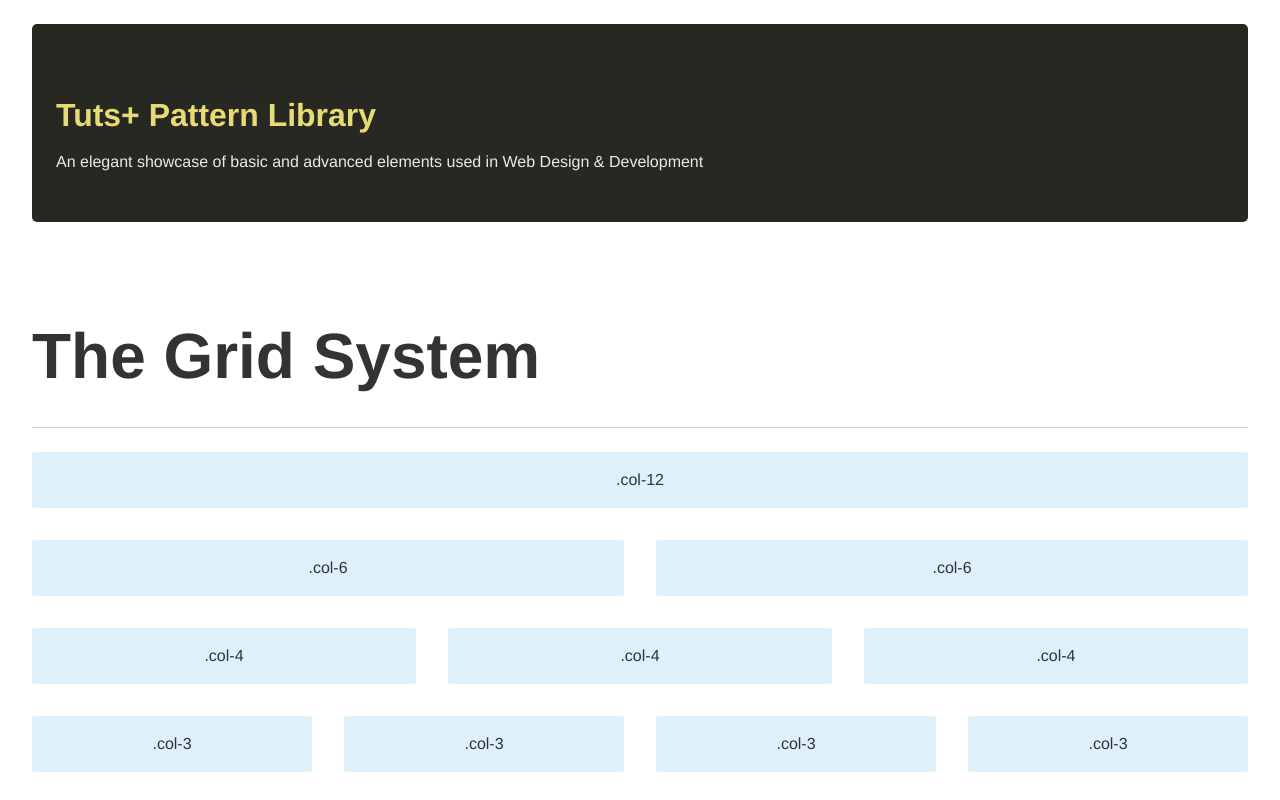
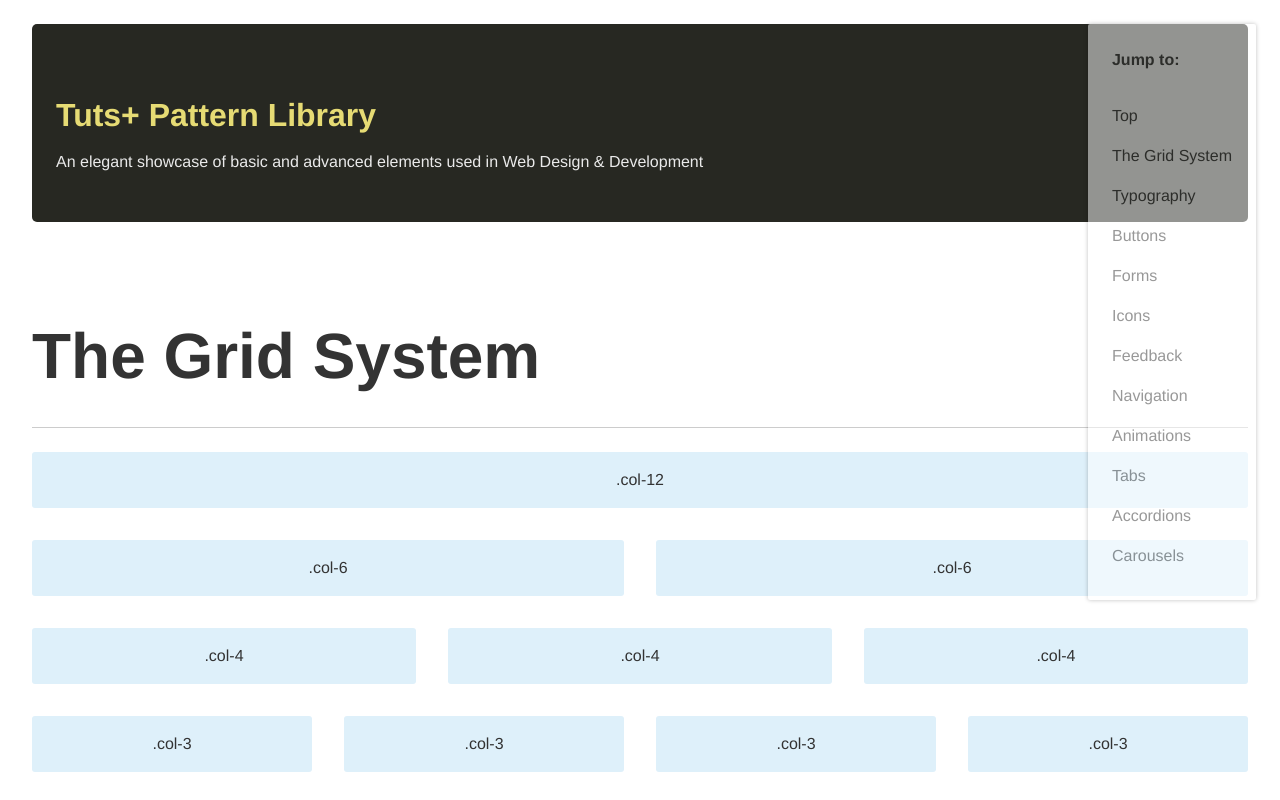
Before and after one commit to edwinchen85/pattern_library_for_web, a website: page index.html in a window 1280 px wide. Shown: the top 800 px of the page. Drawn offline with nearby package versions, Linux system fonts and the light colour scheme.

Commit message:
Add Presentation Widget

```diff
--- a/index.html
+++ b/index.html
@@ -21,8 +21,28 @@
 </head>
 <body>
 
+  <!-- Presentation Widget -->
+  <div class="pres-widget">
+    <p><strong>Jump to:</strong></p>
+
+    <ul>
+      <li><a href="#top">Top</a></li>
+      <li><a href="#nav-grid">The Grid System</a></li>
+      <li><a href="#nav-typography">Typography</a></li>
+      <li><a href="#nav-buttons">Buttons</a></li>
+      <li><a href="#nav-forms">Forms</a></li>
+      <li><a href="#nav-icons">Icons</a></li>
+      <li><a href="#nav-feedback">Feedback</a></li>
+      <li><a href="#nav-navigation">Navigation</a></li>
+      <li><a href="#nav-animations">Animations</a></li>
+      <li><a href="#nav-tabs">Tabs</a></li>
+      <li><a href="#nav-accordions">Accordions</a></li>
+      <li><a href="#nav-carousels">Carousels</a></li>
+    </ul>
+  </div>
+
   <!-- Presentation Header -->
-  <div class="container">
+  <div class="container" id="top">
     <header class="pres-header">
       <h3>Tuts+ Pattern Library</h3>
       <p>An elegant showcase of basic and advanced elements used in Web Design &amp; Development</p>
@@ -32,7 +52,7 @@
   <!-- The Grid System -->
   <section>
     <div class="container">
-      <h1>The Grid System</h1>
+      <h1 id="nav-grid">The Grid System</h1>
 
       <hr>
 
@@ -178,7 +198,7 @@
   <!-- Typography -->
   <section>
     <div class="container">
-      <h1>Typography</h1>
+      <h1 id="nav-typography">Typography</h1>
 
       <hr>
 
@@ -243,7 +263,7 @@
   <!-- Buttons -->
   <section>
     <div class="container">
-      <h1>Buttons</h1>
+      <h1 id="nav-buttons">Buttons</h1>
 
       <hr>
 
@@ -281,7 +301,7 @@
   <!-- Forms -->
   <section>
     <div class="container">
-      <h1>Forms</h1>
+      <h1 id="nav-forms">Forms</h1>
 
       <hr>
 
@@ -438,7 +458,7 @@
 
   <!-- Icons -->
   <section class="container">
-    <h1>Icons</h1>
+    <h1 id="nav-icons">Icons</h1>
 
     <hr>
 
@@ -495,7 +515,7 @@
   <!-- Feedback -->
   <section>
     <div class="container">
-      <h1>Feedback</h1>
+      <h1 id="nav-feedback">Feedback</h1>
 
       <hr>
 
@@ -531,7 +551,7 @@
   <!-- Navigation -->
   <section>
     <div class="container">
-      <h1>Navigation</h1>
+      <h1 id="nav-navigation">Navigation</h1>
 
       <hr>
 
@@ -567,7 +587,7 @@
   <!-- Animations -->
   <section>
     <div class="container">
-      <h1>Animations</h1>
+      <h1 id="nav-animations">Animations</h1>
 
       <hr>
 
@@ -598,7 +618,7 @@
   <!-- Tabs -->
   <section>
     <div class="container">
-      <h1>Tabs</h1>
+      <h1 id="nav-tabs">Tabs</h1>
 
       <hr>
 
@@ -628,7 +648,7 @@
   <!-- Accordions -->
   <section>
     <div class="container">
-      <h1>Accordions</h1>
+      <h1 id="nav-accordions">Accordions</h1>
 
       <hr>
 
@@ -664,7 +684,7 @@
   <!-- Carousels -->
   <div class="section">
     <div class="container">
-      <h1>Carousels</h1>
+      <h1 id="nav-carousels">Carousels</h1>
 
       <hr>
 
--- a/presentation/presentation.scss
+++ b/presentation/presentation.scss
@@ -37,3 +37,55 @@
     color: #e6db74;
   }
 }
+
+
+/**
+ * Navigation.
+ */
+.pres-widget {
+  background-color: #fff;
+  opacity: .5;
+
+  position: fixed;
+  padding: 1.5em 0;
+  right: 1.5em;
+  top: 1.5em;
+
+  -webkit-box-shadow: 0 0 4px 0 rgba(0, 0, 0, .5);
+  box-shadow: 0 0 4px 0 rgba(0, 0, 0, .5);
+
+  border-radius: 2px;
+
+  z-index: 9999;
+
+  transition: opacity .3s;
+  p:first-child {
+    padding: 0 1.5em;
+  }
+
+  &:hover {
+    opacity: 1;
+  }
+
+  ul {
+    list-style-type: none;
+    margin: 0;
+    padding: 0;
+
+    li a {
+      display: block;
+      padding: .5em 1.5em;
+
+      color: #333;
+      text-decoration: none;
+
+      &:hover {
+        background-color: #dde2e4;
+      }
+    }
+  }
+
+  @media (max-width: 768px) {
+    display: none;
+  }
+}
```
Also changed, not shown: presentation/presentation.css.
